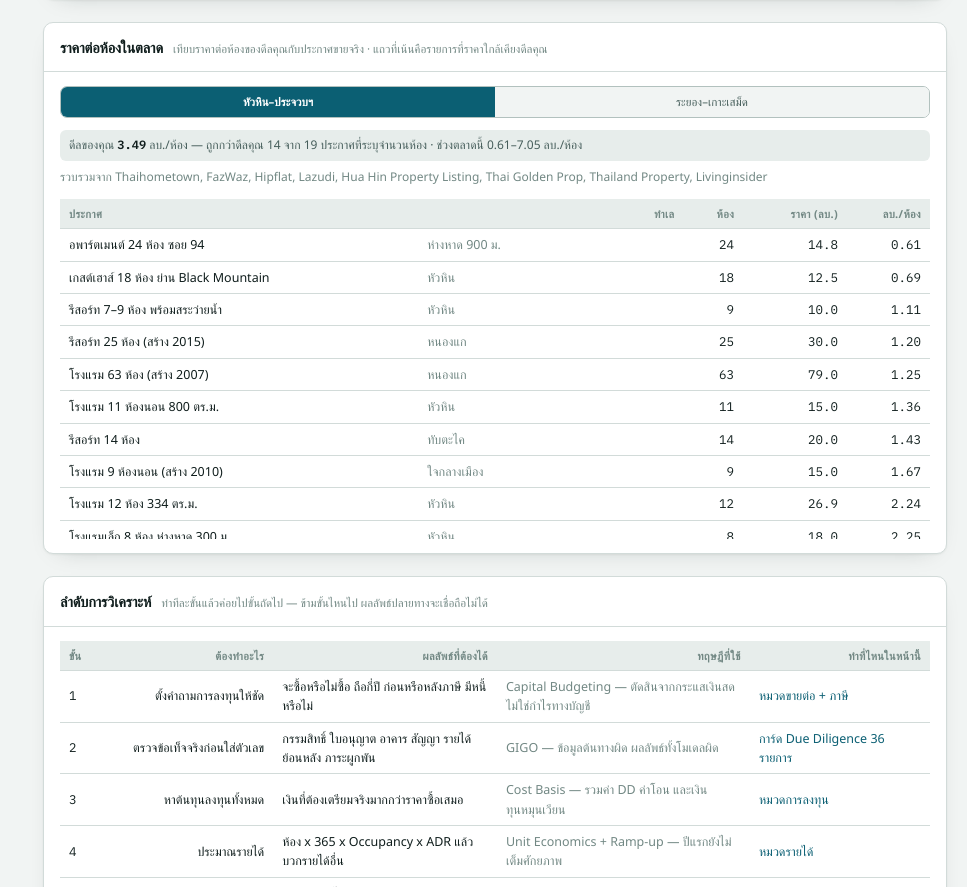
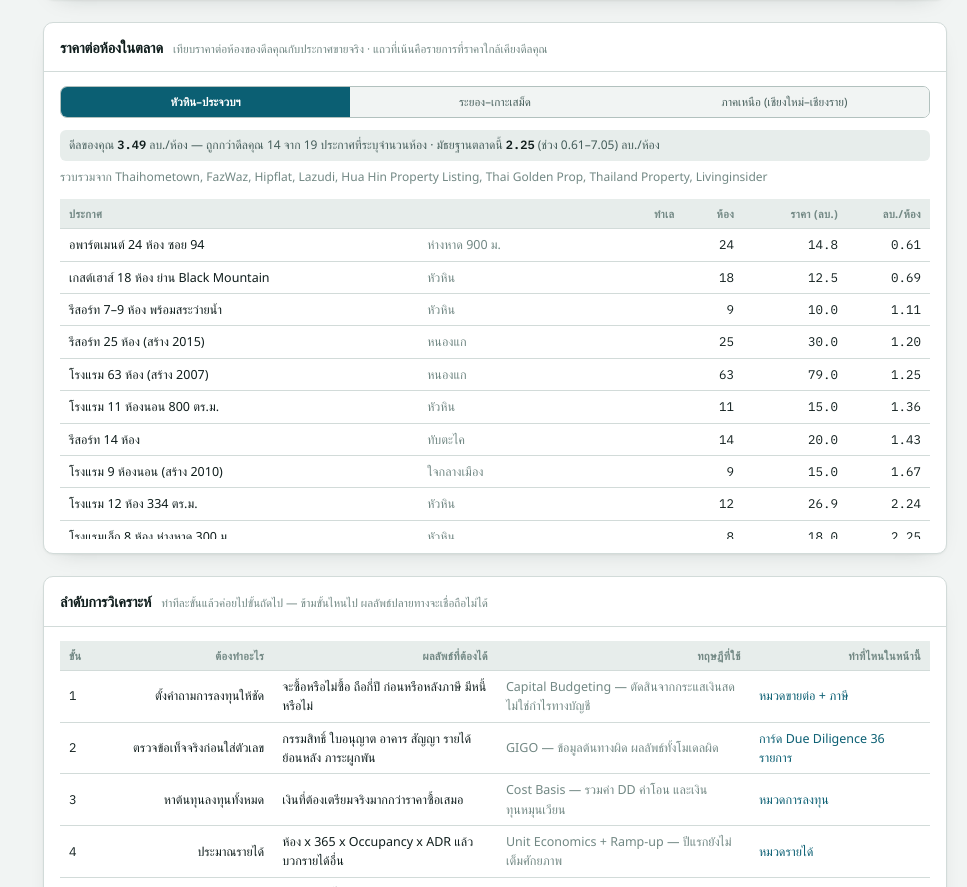
Before and after one commit to Ton-Munoi99/hotel-feasibility, a plain HTML site: page index.html in a window 1280 px wide. Shown: the part 3735-4622 px from the top of the page, without its empty margins (313-1280 px from the left). Drawn offline with Linux system fonts and the light colour scheme; a web font is replaced by a local one.

Commit message:
เพิ่มตลาดภาคเหนือ 27 ประกาศ และใช้มัธยฐานแทนช่วง min-max
เชียงใหม่ 25 + เชียงราย 2 จาก Thailand-Property ระบุจำนวนห้องครบทุกรายการ
ราคาต่อห้องภาคเหนือถูกกว่าอย่างชัดเจน: มัธยฐาน 2.50 ลบ. แต่โรงแรมในเมือง
ขนาด 40-60 ห้องอยู่ที่ 1.0-1.9 ลบ./ห้อง เทียบหัวหิน turnkey 3.49

เปลี่ยนบรรทัดสรุปให้แสดงมัธยฐานเป็นตัวหลัก เพราะทุกตลาดมีรายการที่ราคา
ขับด้วยมูลค่าที่ดิน (บ้านฉาง 30 ไร่ = 10.87, สันผีเสื้อ 3.5 ไร่ = 20.00)
ลากค่าสูงสุดไปจนช่วง min-max ไม่สื่ออะไร

Co-Authored-By: Claude Opus 5 <noreply@anthropic.com>

```diff
--- a/index.html
+++ b/index.html
@@ -1029,6 +1029,35 @@ const MARKETS = {
  [33,75,"รีสอร์ตติดหาด 120 เตียง (2-3-16.75 ไร่)","แกลง · อ่าวเจริญ ชากพง"],
  [23,250,"กิจการรีสอร์ต ที่ดิน 30 ไร่","บ้านฉาง · ราคาขับด้วยมูลค่าที่ดิน ไม่ใช่จำนวนห้อง"],
  ]},
+ "ภาคเหนือ (เชียงใหม่–เชียงราย)": {src:"รวบรวมจาก Thailand-Property (ก.ย. 2569) — เชียงใหม่ 25 รายการ เชียงราย 2 รายการ ระบุจำนวนห้องครบทุกรายการ", rows:[
+ [8,9.8,"โรงแรม 8 ห้อง 700 ตร.ม.","หางดง · น้ำแพร่"],
+ [12,14.5,"รีสอร์ตริมน้ำ 12 ห้อง ที่ดิน 1-1-13 ไร่","เชียงราย · แม่สรวย"],
+ [9,18,"โรงแรม 9 ห้อง 348 ตร.ม.","เมืองเชียงใหม่ · หายยา"],
+ [11,18,"รีสอร์ต 11 ห้อง","แม่แตง · เมืองก๋าย"],
+ [5,19.5,"โรงแรม 5 ห้อง 500 ตร.ม.","แม่แตง · เมืองก๋าย"],
+ [8,20,"โรงแรม 8 ห้อง 432 ตร.ม.","เมืองเชียงใหม่ · พระสิงห์"],
+ [12,21.5,"โรงแรม 12 ห้อง 256 ตร.ม.","เมืองเชียงใหม่ · พระสิงห์"],
+ [4,22,"โรงแรม 4 ห้อง 200 ตร.ม.","เมืองเชียงใหม่ · หายยา"],
+ [22,23.9,"โรงแรม 22 ห้อง 850 ตร.ม.","สันทราย · สันพระเนตร"],
+ [10,27,"เกสต์เฮาส์ 10 ห้อง 384 ตร.ม.","เมืองเชียงใหม่ · ช้างเผือก"],
+ [22,29.9,"รีสอร์ต 22 ห้อง 1,000 ตร.ม.","สะเมิง · สะเมิงใต้"],
+ [7,30,"โรงแรม 7 ห้อง 800 ตร.ม.","เมืองเชียงใหม่ · ศรีภูมิ"],
+ [9,35,"โรงแรม 9 ห้อง 608 ตร.ม.","เมืองเชียงใหม่ · ศรีภูมิ"],
+ [20,35,"บูติคโรงแรม 20 ห้อง 380 ตร.ม.","เมืองเชียงใหม่ · พระสิงห์"],
+ [16,38,"โรงแรม 16 ห้อง 3,200 ตร.ม.","สันทราย · สันป่าเป้า"],
+ [42,42,"โรงแรม 42 ห้อง 1,700 ตร.ม.","เมืองเชียงใหม่ · ช้างเผือก"],
+ [21,55,"รีสอร์ต 21 ห้อง ที่ดิน 13-2-33 ไร่","แม่แตง · สบเปิง · ราคารวมที่ดินแปลงใหญ่"],
+ [42,67,"โรงแรม 42 ห้อง","แม่ริม · ริมใต้"],
+ [54,67,"โรงแรม 54 ห้อง ที่ดิน 2-3-39 ไร่","แม่ริม · ริมใต้"],
+ [18,74,"โรงแรม 18 ห้อง 1,000 ตร.ม.","เมืองเชียงใหม่ · ช้างเผือก"],
+ [16,75,"โรงแรม 16 ห้อง 1,512 ตร.ม.","เมืองเชียงใหม่ · ช้างเผือก"],
+ [11,99.75,"โรงแรม 11 ห้อง 700 ตร.ม.","เมืองเชียงใหม่ · ท่าศาลา"],
+ [62,115,"โรงแรม 62 ห้อง 2,800 ตร.ม.","เมืองเชียงใหม่ · ศรีภูมิ"],
+ [39,121,"โรงแรม 39 ห้อง","เมืองเชียงใหม่ · ช้างคลาน (ย่านไนท์บาซาร์)"],
+ [32,140,"โรงแรม 32 ห้อง 2,000 ตร.ม.","เมืองเชียงใหม่ · ช้างเผือก"],
+ [9,180,"รีสอร์ต 9 ห้อง ที่ดิน 3-2-67 ไร่","เมืองเชียงใหม่ · สันผีเสื้อ · ราคาขับด้วยที่ดิน ไม่ใช่จำนวนห้อง"],
+ [67,220,"โรงแรม 67 ห้อง 22,400 ตร.ม.","เชียงราย · แม่สาย"],
+ ]},
 };
 
 function renderComps(r){
@@ -1042,6 +1071,7 @@ function renderComps(r){
   const me = r.pricePerKey/1e6;
   const below = withKey.filter(c=>c.ppk < me).length;
   const lo = withKey[0].ppk, hi = withKey[withKey.length-1].ppk;
+  const mid = withKey[Math.floor(withKey.length/2)].ppk;   // มัธยฐานทนต่อรายการที่ราคาขับด้วยที่ดิน
 
   document.getElementById("seg-market").innerHTML =
     names.map(n=>`<button data-m="${n}" aria-pressed="${n===A.market}">${n}</button>`).join("");
@@ -1051,7 +1081,7 @@ function renderComps(r){
 
   document.getElementById("comps-me").innerHTML =
     `<span>ดีลของคุณ <b class="num">${nf(me,2)}</b> ลบ./ห้อง — ถูกกว่าดีลคุณ ${below} จาก ${withKey.length} ประกาศที่ระบุจำนวนห้อง
-     · ช่วงตลาดนี้ ${nf(lo,2)}–${nf(hi,2)} ลบ./ห้อง</span>`;
+     · มัธยฐานตลาดนี้ <b class="num">${nf(mid,2)}</b> (ช่วง ${nf(lo,2)}–${nf(hi,2)}) ลบ./ห้อง</span>`;
 
   document.getElementById("tbl-comps").innerHTML =
     `<thead><tr><th>ประกาศ</th><th>ทำเล</th><th>ห้อง</th><th>ราคา (ลบ.)</th><th>ลบ./ห้อง</th></tr></thead>
```
Also changed, not shown: 1 other file.
